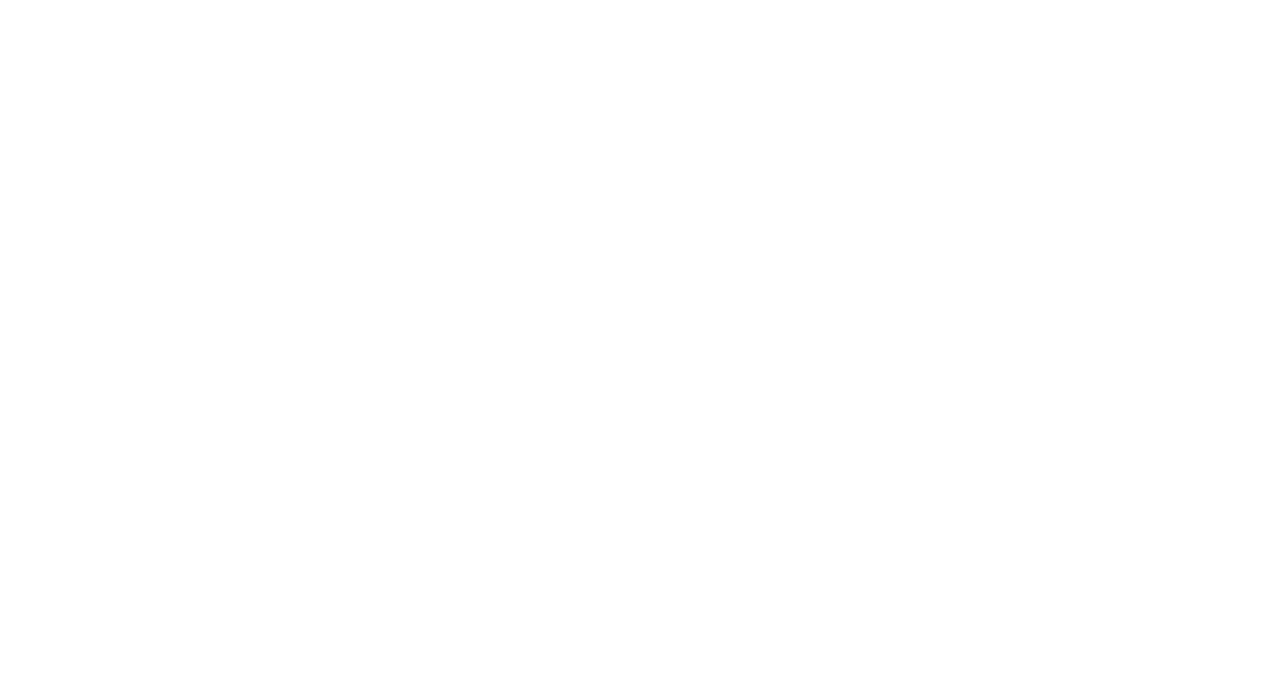
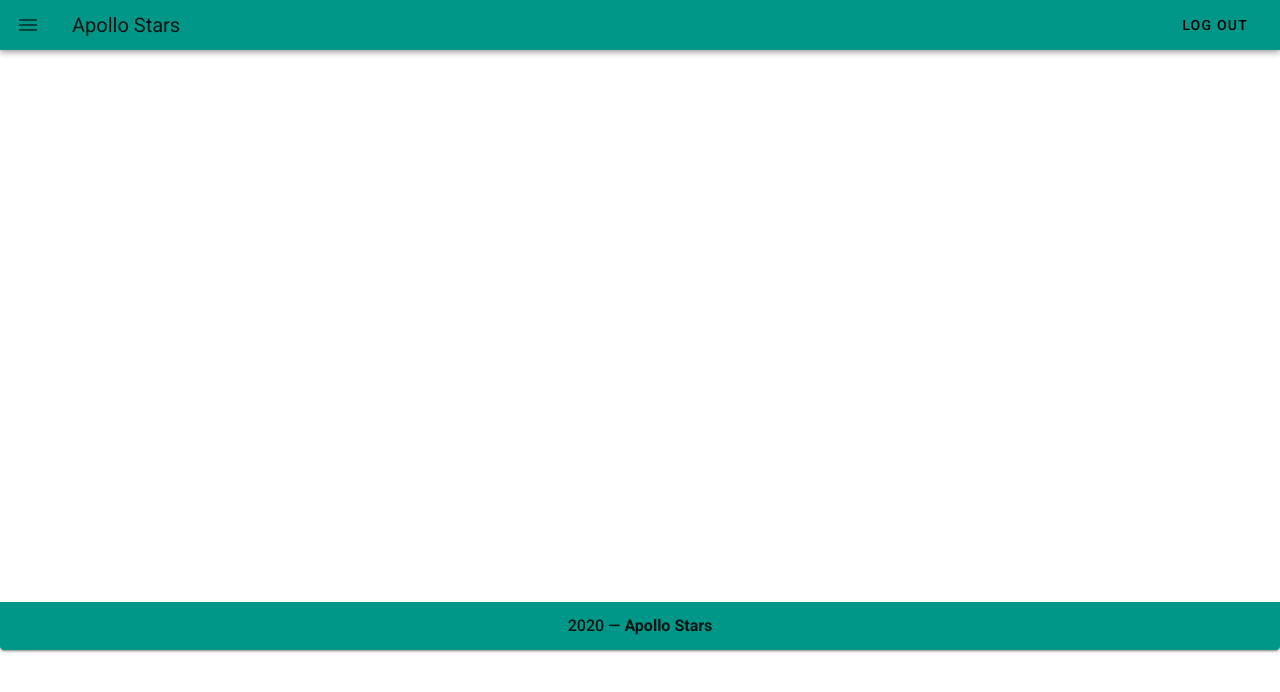
Before and after one commit to PermanAtayev/Apollo-stars, a Vue app: page /instructor in a window 1280 px wide. Shown: the top 692 px of the page. Built offline with nearby package versions, Linux system fonts and the light colour scheme.

Commit message:
Removed some initial data

```diff
--- a/src/App.vue
+++ b/src/App.vue
@@ -1,7 +1,9 @@
 <template>
   <v-app>
     <v-content>
-      <router-view></router-view>
+      <router-view>
+
+      </router-view>
     </v-content>
   </v-app>
 </template>
--- a/src/main.js
+++ b/src/main.js
@@ -1,12 +1,12 @@
 import Vue from 'vue'
 import App from './App.vue'
-import router from './router'
+import index from './router'
 import vuetify from './plugins/vuetify';
 
 Vue.config.productionTip = false
 
 new Vue({
-  router,
+  router: index,
   vuetify,
   render: h => h(App)
 }).$mount('#app')
--- a/src/router/index.js
+++ b/src/router/index.js
@@ -2,7 +2,7 @@
 import VueRouter from 'vue-router'
 import Home from '../views/Home.vue'
 
-Vue.use(VueRouter)
+Vue.use(VueRouter);
 
   const routes = [
   {
@@ -13,17 +13,29 @@
   {
     path: '/about',
     name: 'About',
-    // route level code-splitting
-    // this generates a separate chunk (about.[hash].js) for this route
-    // which is lazy-loaded when the route is visited.
     component: () => import(/* webpackChunkName: "about" */ '../views/About.vue')
+  },
+  {
+    path: "/instructor",
+    name: "Instructor",
+    component: () => import('../views/Instructor')
+  },
+  {
+    path: '/student',
+    name: 'Student',
+    component: () => import('../views/Student')
+  },
+  {
+    path: '/ta',
+    name: 'TA',
+    component: () => import('../views/TA')
   }
-]
+];
 
-const router = new VueRouter({
+const index = new VueRouter({
   mode: 'history',
   base: process.env.BASE_URL,
   routes
-})
+});
 
-export default router
+export default index
--- /dev/null
+++ b/src/views/Instructor.vue
@@ -0,0 +1,72 @@
+<template>
+    <v-app dark>
+
+        <v-card height="650px">
+            <v-navigation-drawer fixed v-model="drawer" app color="teal">
+
+                <v-list dense>
+
+                    <v-list-item
+                            v-for="item in items"
+                            :key="item.title"
+                            link
+                    >
+                        <v-list-item-content>
+                            <v-list-item-title>{{ item.title }}</v-list-item-title>
+                        </v-list-item-content>
+                    </v-list-item>
+                </v-list>
+
+            </v-navigation-drawer>
+
+            <v-app-bar dense color="teal" height="50px" >
+                <v-app-bar-nav-icon
+                    @click.stop="drawer = !drawer"
+                >
+
+                </v-app-bar-nav-icon>
+
+                <v-toolbar-title>Apollo Stars</v-toolbar-title>
+
+                <v-spacer></v-spacer>
+
+                <v-btn text color="black">Log out</v-btn>
+            </v-app-bar>
+
+            <v-footer
+                        absolute="absolute"
+                        class="font-weight-medium"
+                        color="teal"
+                        padless="padless"
+                >
+                    <v-col
+                            class="text-center"
+                            cols="12"
+                    >
+                        {{ new Date().getFullYear() }} — <strong>Apollo Stars</strong>
+                    </v-col>
+                </v-footer>
+
+
+        </v-card>
+    </v-app>
+</template>
+
+<script>
+    export default {
+        name: "Instructor",
+        data: function(){
+            return {
+                drawer: false,
+                items: [
+                    {title: 'Courses', owner: "instructor"},
+                    {title: 'Teaching Assistants', owner: "instructor"}
+                ],
+            }
+        },
+    }
+</script>
+
+<style scoped>
+
+</style>
--- /dev/null
+++ b/src/views/Student.vue
@@ -0,0 +1,74 @@
+<template>
+    <v-app dark>
+
+        <v-card height="650px">
+            <v-navigation-drawer fixed v-model="drawer" app color="teal">
+
+                <v-list dense>
+
+                    <v-list-item
+                            v-for="item in items"
+                            :key="item.title"
+                            link
+                    >
+                        <v-list-item-content>
+                            <v-list-item-title>{{ item.title }}</v-list-item-title>
+                        </v-list-item-content>
+
+
+                    </v-list-item>
+                </v-list>
+
+            </v-navigation-drawer>
+
+            <v-app-bar dense color="teal" height="50px" >
+                <v-app-bar-nav-icon
+                        @click.stop="drawer = !drawer"
+                >
+
+                </v-app-bar-nav-icon>
+
+                <v-toolbar-title>Apollo Stars</v-toolbar-title>
+
+                <v-spacer></v-spacer>
+
+                <v-btn text color="black">Log out</v-btn>
+            </v-app-bar>
+
+            <v-footer
+                    absolute="absolute"
+                    class="font-weight-medium"
+                    color="teal"
+                    padless="padless"
+            >
+                <v-col
+                        class="text-center"
+                        cols="12"
+                >
+                    {{ new Date().getFullYear() }} — <strong>Apollo Stars</strong>
+                </v-col>
+            </v-footer>
+
+
+        </v-card>
+    </v-app>
+</template>
+
+<script>
+    export default {
+        name: "Student",
+        data: function(){
+            return {
+                drawer: false,
+                items: [
+                    {title: 'Courses', type: 'Instructor'},
+                    {title: 'Teaching Assistants'}
+                ],
+            }
+        },
+    }
+</script>
+
+<style scoped>
+
+</style>
--- /dev/null
+++ b/src/views/TA.vue
@@ -0,0 +1,15 @@
+<template>
+    <v-app>
+
+    </v-app>
+</template>
+
+<script>
+    export default {
+        name: "TA"
+    }
+</script>
+
+<style scoped>
+
+</style>
```
